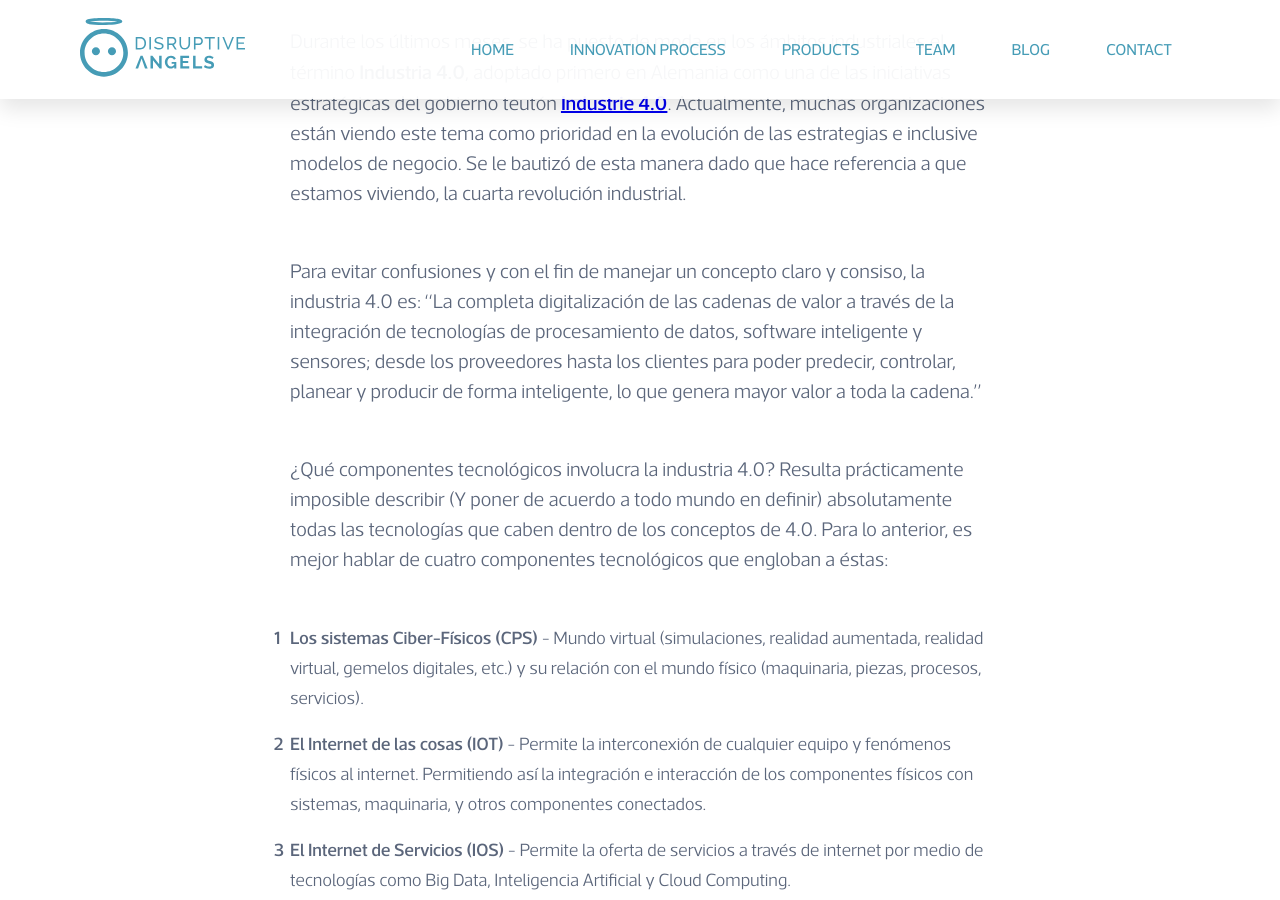
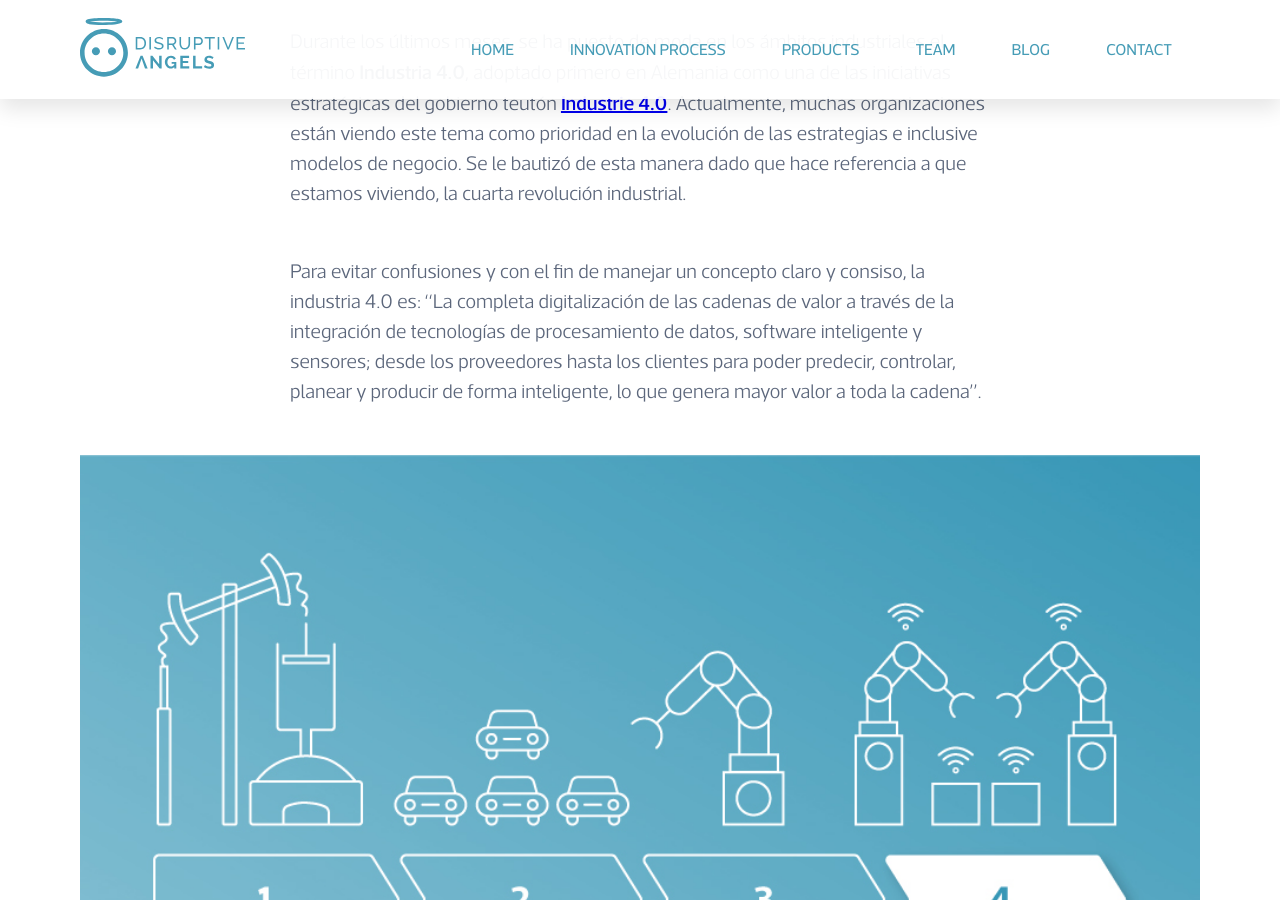
Before and after one commit to DisruptiveAngels/new.disruptiveangels.com, a Jekyll site: the page built from _posts/2017-08-01-que-es-la-industria-4.markdown, in a window 1280 px wide and 900 px high, scrolled down 757 px. Built offline with Jekyll 4.4.1, drawn with Linux system fonts in a browser that asks for light colours; nearby versions of some CDN libraries; some of the changed text lies outside the part shown.

```diff
--- a/_layouts/post.html
+++ b/_layouts/post.html
@@ -9,4 +9,6 @@ layout: default
   <div class="article-content">
     {{ content }}
   </div>
+
+  <a href="https://www.facebook.com/sharer/sharer.php?u={{ site.url }}/{{ page.url }}">Share this article facebook</a>
 </article>
--- a/_posts/2017-08-01-que-es-la-industria-4.markdown
+++ b/_posts/2017-08-01-que-es-la-industria-4.markdown
@@ -8,7 +8,12 @@ featuredImage: 2017-08-1-que-es-la-industria-4.jpg
 ---
 Durante los últimos meses, se ha puesto de moda en los ámbitos industriales el término **Industria 4.0**, adoptado primero en Alemania como una de las iniciativas estratégicas del gobierno teutón **[Industrie 4.0][industria4.0]**. Actualmente, muchas organizaciones están viendo este tema como prioridad en la evolución de las estrategias e inclusive modelos de negocio. Se le bautizó de esta manera dado que hace referencia a que estamos viviendo, la cuarta revolución industrial.
 
-Para evitar confusiones y con el fin de manejar un concepto claro y consiso, la industria 4.0 es: "La completa digitalización de las cadenas de valor a través de la integración de tecnologías de procesamiento de datos, software inteligente y sensores; desde los proveedores hasta los clientes para poder predecir, controlar, planear y producir de forma inteligente, lo que genera mayor valor a toda la cadena."
+Para evitar confusiones y con el fin de manejar un concepto claro y consiso, la industria 4.0 es: "La completa digitalización de las cadenas de valor a través de la integración de tecnologías de procesamiento de datos, software inteligente y sensores; desde los proveedores hasta los clientes para poder predecir, controlar, planear y producir de forma inteligente, lo que genera mayor valor a toda la cadena".
+
+<figure class="article-image">
+  <img src="{{ site.url }}/assets/img/posts/2017-08-1-que-es-la-industria-4.jpg" alt="Cabezales">
+  <figcaption>Industria 4.0</figcaption>
+</figure>
 
 ¿Qué componentes tecnológicos involucra la industria 4.0? Resulta prácticamente imposible describir (Y poner de acuerdo a todo mundo en definir) absolutamente todas las tecnologías que caben dentro de los conceptos de 4.0. Para lo anterior, es mejor hablar de cuatro componentes tecnológicos que engloban a éstas:
 
```
